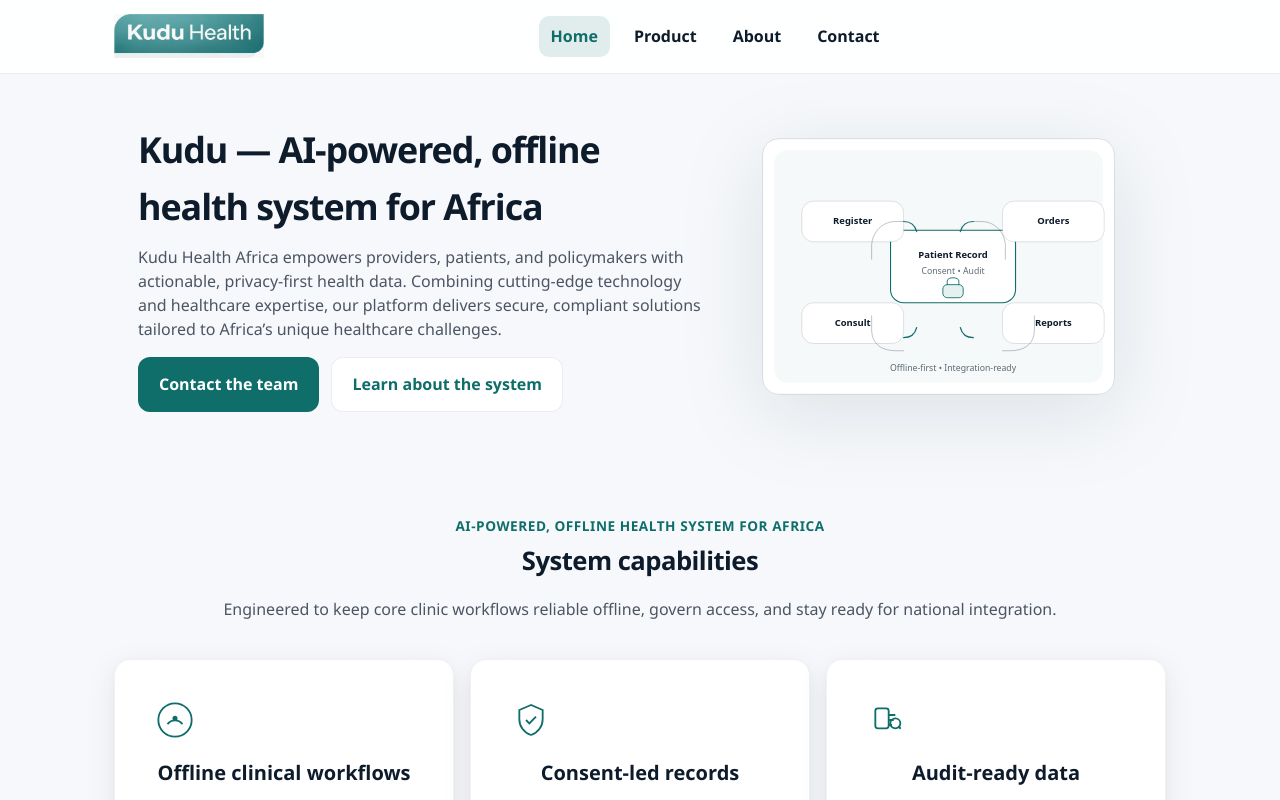
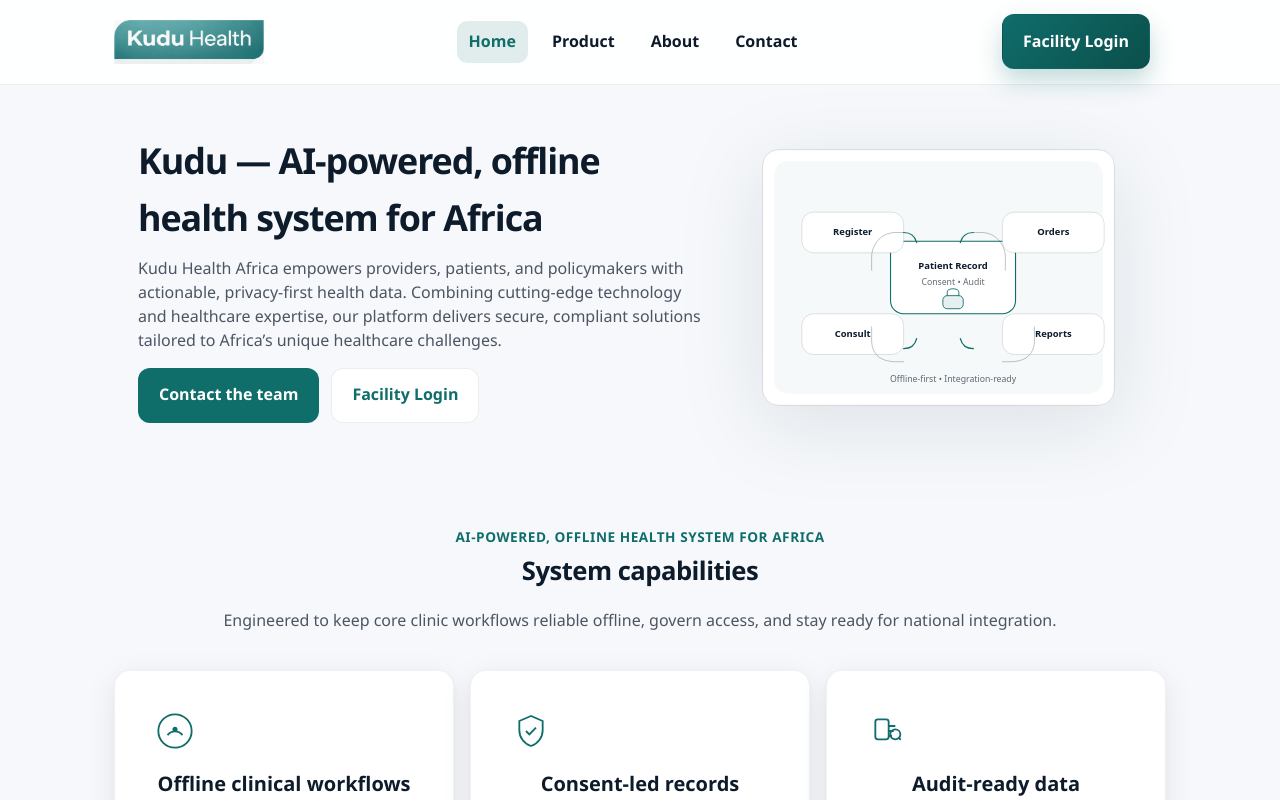
Before and after one commit to Zeeson-Information-Technology/kudu, a Next.js app in the folder apps/marketing/: page / in a window 1280 px wide. Shown: the top 800 px of the page. Built offline with nearby package versions, Linux system fonts and the light colour scheme; no server answers.

Commit message:
facility linked to the marketing

```diff
--- a/apps/marketing/app/globals.css
+++ b/apps/marketing/app/globals.css
@@ -86,7 +86,7 @@
   margin: 0 auto;
   padding: 1rem 1.5rem;
   display: grid;
-  grid-template-columns: auto 1fr auto;
+  grid-template-columns: auto 1fr auto auto;
   align-items: center;
   gap: 1rem;
 }
@@ -104,6 +104,10 @@
   object-fit: contain;
 }
 
+.brand--mobile-hidden {
+  display: inline-flex;
+}
+
 .brand-block {
   display: grid;
   grid-template-columns: auto 1fr;
@@ -133,6 +137,97 @@
   gap: 0.75rem;
   align-items: center;
   justify-content: center;
+}
+
+.menu-toggle {
+  display: none;
+  align-items: center;
+  gap: 0.4rem;
+  padding: 0.6rem 0.9rem;
+  border-radius: 999px;
+  border: 1px solid rgba(15, 109, 106, 0.2);
+  background: #ffffff;
+  color: var(--color-primary);
+  font-weight: 700;
+  cursor: pointer;
+}
+
+.menu-toggle__label {
+  font-size: 0.85rem;
+}
+
+
+.nav__cta {
+  display: none;
+  flex-direction: column;
+  gap: 0.5rem;
+  padding-top: 0.75rem;
+  border-top: 1px solid var(--color-border);
+}
+
+.header-cta {
+  display: flex;
+  flex-direction: column;
+  align-items: flex-end;
+  gap: 0.4rem;
+}
+
+.facility-login[data-tooltip] {
+  position: relative;
+}
+
+.facility-login[data-tooltip]::after,
+.facility-login[data-tooltip]::before {
+  position: absolute;
+  opacity: 0;
+  pointer-events: none;
+  transition: opacity 150ms ease, transform 150ms ease;
+}
+
+.facility-login[data-tooltip]::after {
+  content: attr(data-tooltip);
+  top: calc(100% + 10px);
+  left: 50%;
+  transform: translate(-50%, -4px);
+  background: #0f1f2a;
+  color: #ffffff;
+  font-size: 0.78rem;
+  font-weight: 600;
+  padding: 0.5rem 0.65rem;
+  border-radius: 8px;
+  white-space: nowrap;
+  box-shadow: 0 10px 20px rgba(15, 31, 42, 0.2);
+  z-index: 2;
+}
+
+.facility-login[data-tooltip]::before {
+  content: "";
+  width: 10px;
+  height: 10px;
+  background: #0f1f2a;
+  top: calc(100% + 4px);
+  left: 50%;
+  transform: translate(-50%, -4px) rotate(45deg);
+  z-index: 1;
+}
+
+.facility-login[data-tooltip]:hover::after,
+.facility-login[data-tooltip]:hover::before,
+.facility-login[data-tooltip]:focus-visible::after,
+.facility-login[data-tooltip]:focus-visible::before {
+  opacity: 1;
+  transform: translate(-50%, 0);
+}
+
+.button.facility-login {
+  background: linear-gradient(135deg, #0f6d6a, #0b4f4b);
+  color: #ffffff;
+  border-color: transparent;
+  box-shadow: 0 12px 24px rgba(15, 109, 106, 0.25);
+}
+
+.button.facility-login:hover {
+  background: linear-gradient(135deg, #0f7f7b, #0b5652);
 }
 
 .nav__link {
@@ -1210,17 +1305,52 @@
 
 @media (max-width: 720px) {
   .site-header__inner {
-    grid-template-columns: 1fr;
+    display: flex;
+    flex-wrap: wrap;
+    align-items: center;
+    justify-content: space-between;
     row-gap: 0.75rem;
   }
 
+  .menu-toggle {
+    display: inline-flex;
+    order: 1;
+  }
+
   .nav {
-    flex-wrap: wrap;
+    display: none;
+    flex-direction: column;
+    align-items: stretch;
+    justify-content: flex-start;
+    background: #ffffff;
+    border: 1px solid var(--color-border);
+    border-radius: 12px;
+    padding: 0.75rem;
+    gap: 0.4rem;
+    order: 4;
+    width: 100%;
+  }
+
+  .nav--open {
+    display: flex;
+  }
+
+  .brand--mobile-hidden {
+    display: inline-flex;
+    order: 2;
+  }
+
+  .header-cta {
+    display: none;
+  }
+
+  .nav__cta {
+    display: flex;
   }
 
   .brand-mark-img {
-    height: 56px;
-    max-width: 200px;
+    height: 44px;
+    max-width: 160px;
   }
 
   .section {
--- a/apps/marketing/app/page.tsx
+++ b/apps/marketing/app/page.tsx
@@ -97,6 +97,9 @@
 };
 
 export default function HomePage() {
+  const facilityUrl =
+    process.env.NEXT_PUBLIC_FACILITY_APP_URL ?? "https://facility.kudu.health";
+
   return (
     <>
       <section className="hero">
@@ -114,9 +117,15 @@
               <Link href={homeHero.primaryCta.href} className="button primary">
                 {homeHero.primaryCta.label}
               </Link>
-              <Link href={homeHero.secondaryCta.href} className="button secondary">
+              <a
+                className="button secondary"
+                href={`${facilityUrl}/login`}
+                data-tooltip="For registered health facilities and staff"
+                target="_blank"
+                rel="noreferrer"
+              >
                 {homeHero.secondaryCta.label}
-              </Link>
+              </a>
             </div>
           </div>
 
--- a/apps/marketing/components/header.tsx
+++ b/apps/marketing/components/header.tsx
@@ -2,16 +2,38 @@
 
 import Image from "next/image";
 import Link from "next/link";
+import { useEffect, useState } from "react";
 import { usePathname } from "next/navigation";
 import { site } from "../content/site";
 
 export function Header() {
   const pathname = usePathname();
+  const [facilityUrl, setFacilityUrl] = useState(
+    process.env.NEXT_PUBLIC_FACILITY_APP_URL ?? "https://facility.kudu.health"
+  );
+  const [menuOpen, setMenuOpen] = useState(false);
+
+  useEffect(() => {
+    if (process.env.NEXT_PUBLIC_FACILITY_APP_URL) {
+      return;
+    }
+
+    if (typeof window === "undefined") {
+      return;
+    }
+
+    const { hostname } = window.location;
+    if (hostname === "localhost" || hostname === "127.0.0.1") {
+      setFacilityUrl("http://localhost:3001");
+    } else {
+      setFacilityUrl("https://facility.kudu.health");
+    }
+  }, []);
 
   return (
     <header className="site-header">
       <div className="site-header__inner">
-        <Link href="/" className="brand" aria-label={site.name}>
+        <Link href="/" className="brand brand--mobile-hidden" aria-label={site.name}>
           <Image
             src="/brand/logo-lockup.png"
             alt={site.name}
@@ -22,18 +44,66 @@
           />
         </Link>
 
-        <nav aria-label="Primary" className="nav">
+        <nav
+          aria-label="Primary"
+          className={`nav ${menuOpen ? "nav--open" : ""}`}
+          id="primary-nav"
+        >
           {site.nav.map((item) => (
             <Link
               key={item.href}
               href={item.href}
               className="nav__link"
               aria-current={pathname === item.href ? "page" : undefined}
+              onClick={() => setMenuOpen(false)}
             >
               {item.label}
             </Link>
           ))}
+          <div className="nav__cta">
+            <a
+              className="button facility-login"
+              href={`${facilityUrl}/login`}
+              data-tooltip="For registered health facilities and staff"
+              target="_blank"
+              rel="noreferrer"
+            >
+              Facility Login
+            </a>
+          </div>
         </nav>
+        <button
+          className="menu-toggle"
+          type="button"
+          aria-label={menuOpen ? "Close menu" : "Open menu"}
+          aria-expanded={menuOpen}
+          aria-controls="primary-nav"
+          onClick={() => setMenuOpen((prev) => !prev)}
+        >
+          <span className="menu-toggle__icon" aria-hidden="true">
+            {menuOpen ? (
+              <svg viewBox="0 0 24 24" width="20" height="20">
+                <path d="M6 6l12 12M18 6L6 18" stroke="currentColor" strokeWidth="2" />
+              </svg>
+            ) : (
+              <svg viewBox="0 0 24 24" width="20" height="20">
+                <path d="M4 7h16M4 12h16M4 17h16" stroke="currentColor" strokeWidth="2" />
+              </svg>
+            )}
+          </span>
+          <span className="menu-toggle__label">{menuOpen ? "Close" : "Menu"}</span>
+        </button>
+        <div className="header-cta">
+          <a
+            className="button facility-login"
+            href={`${facilityUrl}/login`}
+            data-tooltip="For registered health facilities and staff"
+            target="_blank"
+            rel="noreferrer"
+          >
+            Facility Login
+          </a>
+        </div>
       </div>
     </header>
   );
--- a/apps/marketing/content/about.ts
+++ b/apps/marketing/content/about.ts
@@ -69,7 +69,7 @@
       bio: "Experienced software engineer specializing in B2G solutions, with deep expertise in building scalable digital health platforms for government and enterprise clients."
     },
     {
-      name: "Abubakar Jamiu",
+      name: "Abubakar Jamiu (MBA)",
       role: "Health Operations",
       bio: "Healthcare operations specialist with extensive experience in managing clinical workflows and implementing digital health solutions in Nigerian facilities."
     },
@@ -79,8 +79,8 @@
       bio: "Dynamic professional combining healthcare operations expertise with sales acumen to drive adoption of innovative health technologies across markets."
     },
     {
-      name: "Chioma Nnamani",
-      role: "Product Manager",
+      name: "Dotun Brown (PhD in view)",
+      role: "Product Strategy",
       bio: "Healthcare product strategist focused on user-centered design and translating clinical needs into innovative digital health solutions."
     }
   ]
--- a/apps/marketing/content/home.ts
+++ b/apps/marketing/content/home.ts
@@ -3,7 +3,7 @@
   description:
     "Kudu Health Africa empowers providers, patients, and policymakers with actionable, privacy-first health data. Combining cutting-edge technology and healthcare expertise, our platform delivers secure, compliant solutions tailored to Africa’s unique healthcare challenges.",
   primaryCta: { label: "Contact the team", href: "/contact" },
-  secondaryCta: { label: "Learn about the system", href: "/about" }
+  secondaryCta: { label: "Facility Login", href: "/login" }
 };
 
 /* --------------------
```
